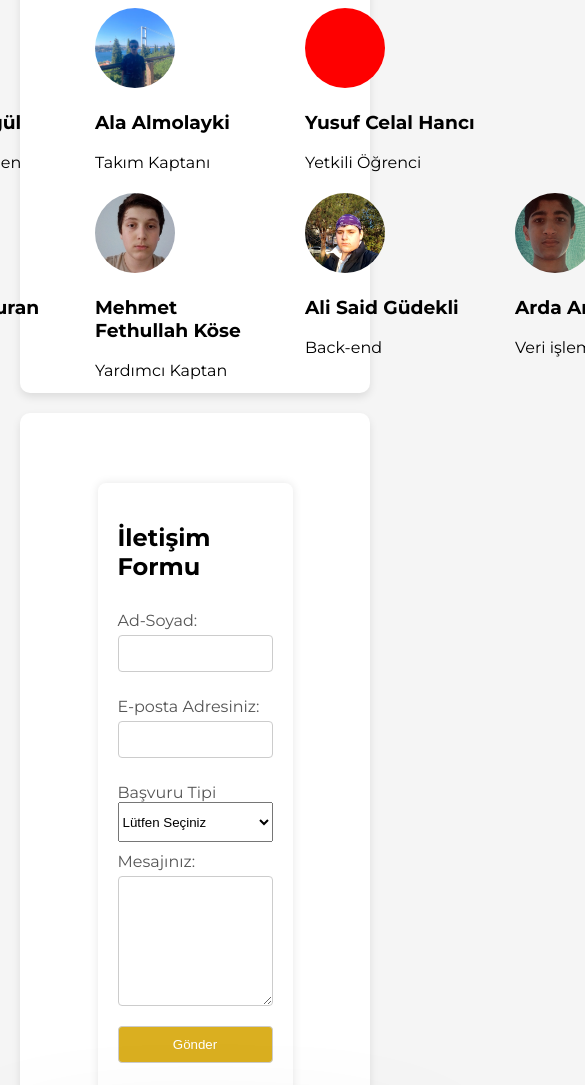
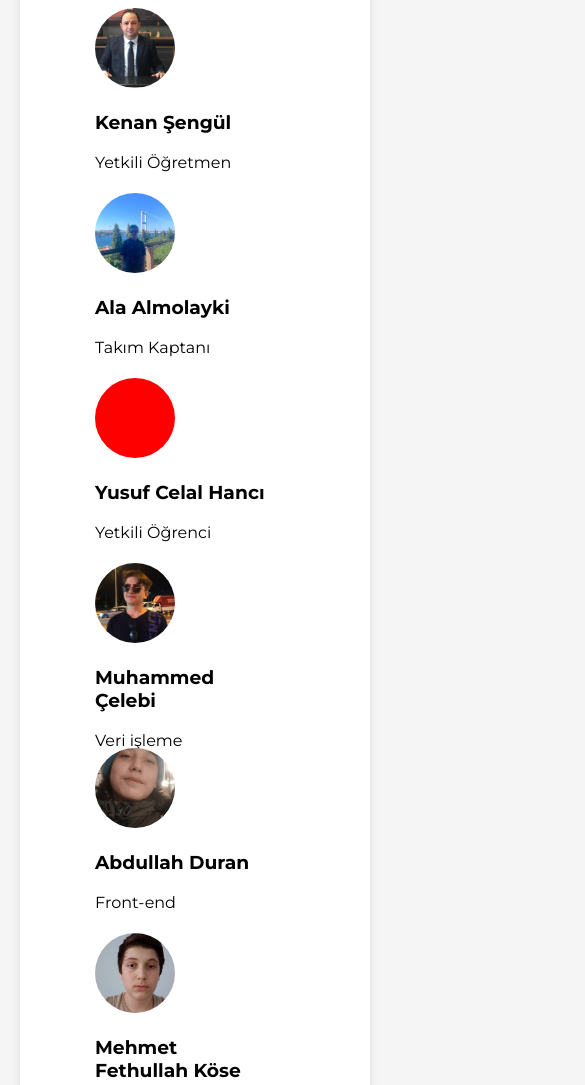
Before and after one commit to Alalmolayki/Cografya-Bilgi-Sistemleri, a plain HTML site: page index.html in a window 390 px wide. Shown: the part 1554-2639 px from the top of the page, 585 px wide, since content can reach past the window. Drawn offline with Linux system fonts and the light colour scheme.

Commit message:
Added responsive styles.css

```diff
--- a/styles.css
+++ b/styles.css
@@ -169,6 +169,7 @@ input[type="submit"]:hover {
  height: auto;
  display: flex;
  flex-direction: column;
+ flex-wrap: wrap;
  justify-content: space-between;
  margin: 0.8rem;
 }
@@ -183,8 +184,8 @@ input[type="submit"]:hover {
  background-color: rgb(9, 148, 150);
 
  color: white;
- width: 700px;
- height: 25px;
+ width: auto;
+ height: auto;
  display: flex;
  border-radius: 20px;
  padding-left: 15px;
@@ -208,7 +209,7 @@ input[type="submit"]:hover {
   max-width: 40rem;
   border-radius: 1rem;
   overflow: hidden;
-  box-shadow: 1rem 1rem 10rem 2rem rgb(0 0 0 / 0.25);
+  /* box-shadow: 1rem 1rem 10rem 2rem rgb(0 0 0 / 0.25); */
   padding: 2.5rem;
 }
 
@@ -297,3 +298,18 @@ input[type="submit"]:hover {
 #message {
   font-size: 1.5rem;
 }
+
+@media screen and (max-width: 400px) {
+  .team-list {
+    display: flex;
+    flex-direction: column;
+    justify-content: center;
+    align-items: center;
+  }
+  .contact-section .container {
+    display: flex;
+    flex-wrap: wrap;
+    width: auto;
+    height: auto;
+  }
+}
```
